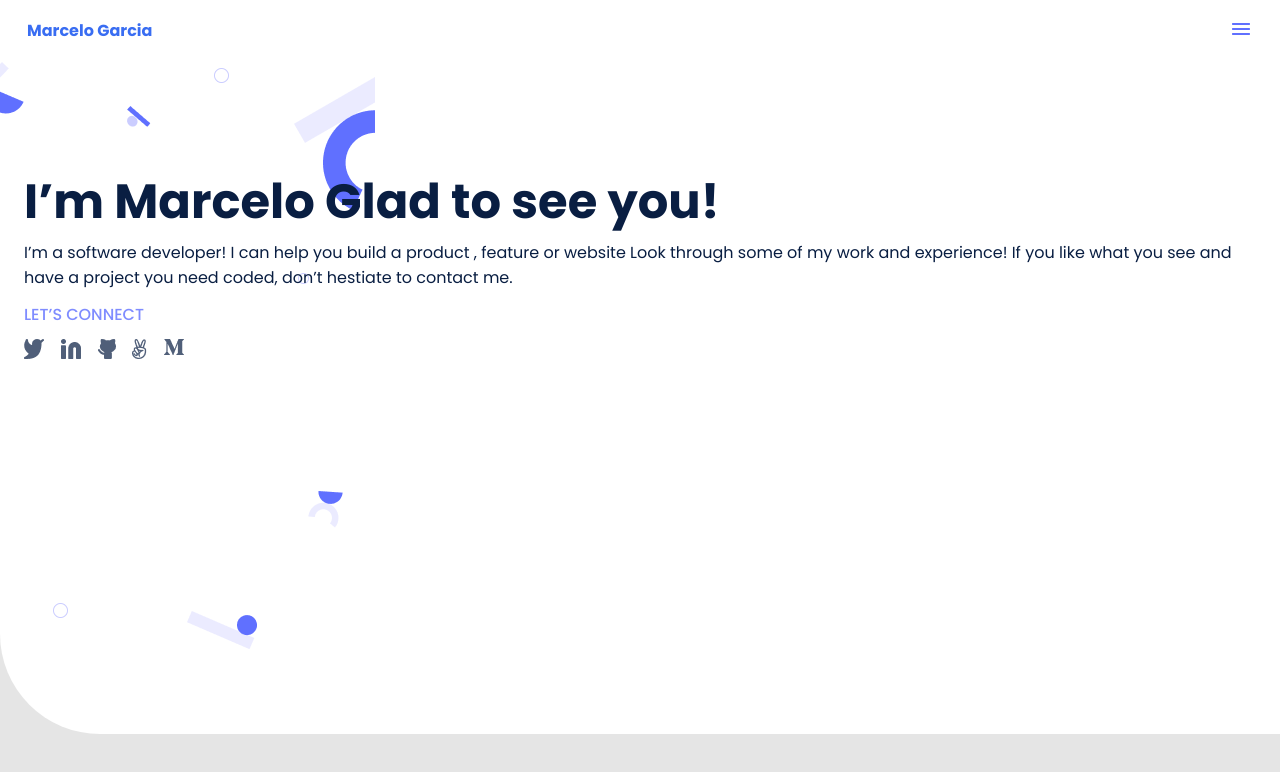
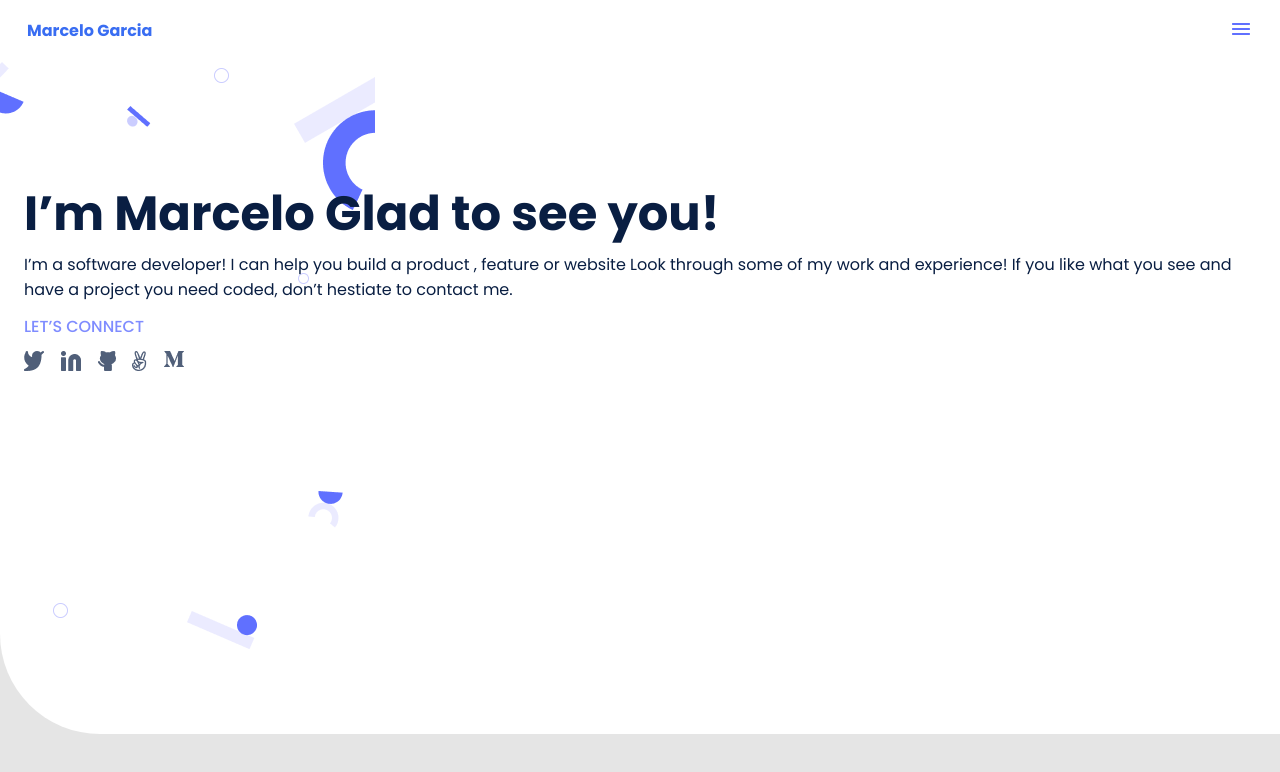
Before and after one commit to marchelazo/PersonalPortfolio, a plain HTML site: page index.html in a window 1280 px wide. Drawn offline with Linux system fonts and the light colour scheme.

Commit message:
Add display flex on styles.css

```diff
--- a/styles.css
+++ b/styles.css
@@ -58,12 +58,13 @@ header {
 /* hero section */
 
 #hero {
-  background-image: url(/PersonalPortfolio/imagenes/header-bg.png);
+  background-image: url(/imagenes/header-bg.png);
   height: 42rem;
   background-repeat: no-repeat;
   position: absolute;
   background-color: var(--secondary-color);
   border-bottom-left-radius: 100px;
+  display: flex;
 }
 
 .headlines {
```
